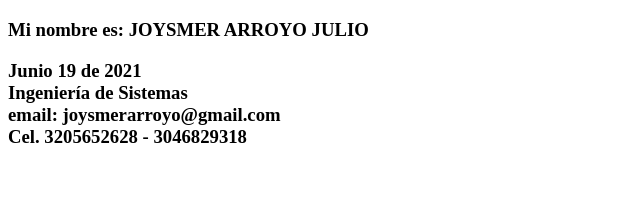
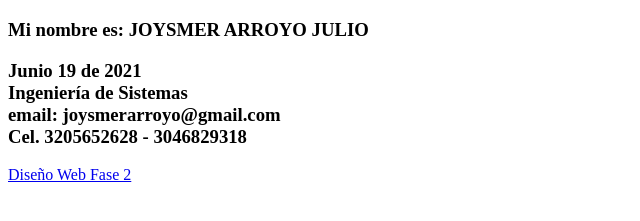
Before and after one commit to Joysmer-Arroyo/DSW_Joysmer_Arroyo_Julio, a plain HTML site: page index.html in a window 1280 px wide. Shown: the part 61-282 px from the top of the page, without its empty margins (0-640 px from the left). Drawn offline with Linux system fonts and the light colour scheme.

Commit message:
index
modificación

```diff
--- a/index.html
+++ b/index.html
@@ -16,5 +16,7 @@
             Cel. 3205652628 - 3046829318
         </p>
     </h3>
+
+    <a href="fase2/desing.html">Diseño Web Fase 2</a>
 </body>
 </html>
```
